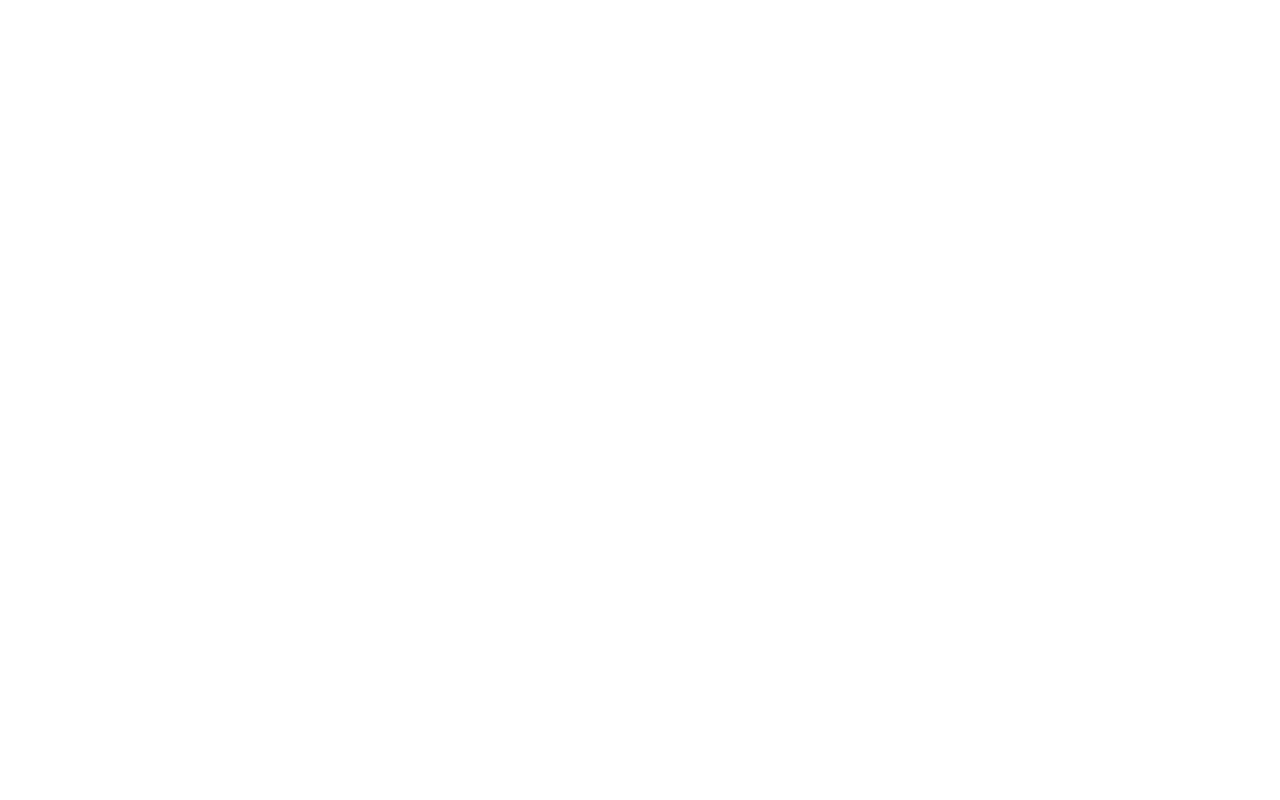
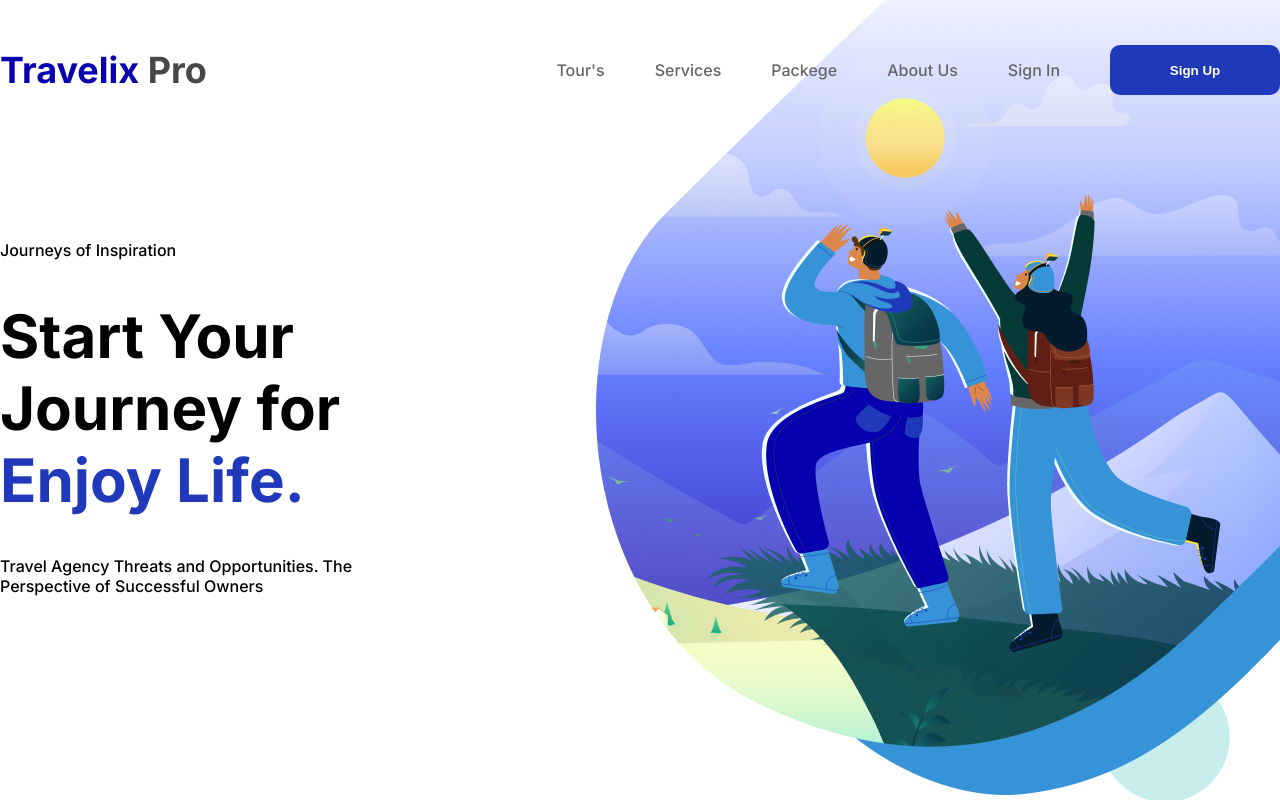
Before and after one commit to Midengrows1/TravelXpro, a plain HTML site: page index.html in a window 1280 px wide. Drawn offline with Linux system fonts and the light colour scheme.

Commit message:
first deploy

```diff
--- a/css/index.scss
+++ b/css/index.scss
@@ -0,0 +1,125 @@
+* {
+  margin: 0;
+  padding: 0;
+  box-sizing: border-box;
+}
+@import url("https://fonts.googleapis.com/css2?family=Inter:wght@500;600;700;800&display=swap");
+$orangecolor01: #db6300;
+$orangecolor02: #ea880f;
+$orangecolor03: #eeaa2b;
+$orangecolor04: #ecc170;
+
+$blueColor01: #0600ae;
+$blueColor02: #1f39ba;
+$blueColor03: #3793d8;
+$blueColor04: #7fc2d6;
+
+$black01: #474747;
+$black02: #666666;
+$black03: #cacaca;
+$black04: #e5e5e5;
+.text01 {
+  font-weight: 700;
+  font-size: 60px;
+}
+.text02 {
+  font-weight: 700;
+  font-size: 36px;
+}
+.text03 {
+  font-weight: 700;
+  font-size: 26px;
+}
+.text04 {
+  font-weight: 700;
+  font-size: 20px;
+}
+.text05 {
+  font-weight: 700;
+  font-size: 16px;
+}
+.text05 {
+  font-weight: 400;
+  font-size: 16px;
+}
+.text06 {
+  font-weight: 400;
+  font-size: 14px;
+}
+.wrapper {
+  width: 100%;
+  height: 100%;
+  font-family: "Inter";
+}
+.wrapper__content {
+  max-width: 1600px;
+  width: 100%;
+  margin: 0 auto;
+}
+.header {
+  width: 100%;
+  height: 140px;
+  display: flex;
+  align-items: center;
+  justify-content: space-between;
+
+  h1 {
+    color: #0600ae;
+
+    span {
+      color: $black01;
+    }
+  }
+}
+.header__links {
+  display: flex;
+  align-items: center;
+  gap: 50px;
+  a {
+    text-decoration: none;
+    color: $black02;
+  }
+}
+
+.default-btn {
+  width: 170px;
+  height: 50px;
+  border-radius: 10px;
+  outline: none;
+  border: none;
+  background-color: $blueColor02;
+  display: inline-block;
+  color: #fff;
+  font-weight: 700;
+}
+.first_bcg {
+  width: 100%;
+  height: 100vh;
+  background-image: url(/assets/Group\ first-screen.png);
+  background-repeat: no-repeat;
+  background-position: top right;
+  //   background-size: cover;
+}
+
+.main {
+  width: 100%;
+  height: 100%;
+}
+.first-screen {
+  width: 40%;
+  padding: 100px 0;
+  display: flex;
+  justify-content: center;
+  flex-direction: column;
+  &-content {
+    display: flex;
+    flex-direction: column;
+    gap: 40px;
+    span {
+      color: $blueColor02;
+    }
+    p {
+      padding-right:  100px;
+    }
+  }
+}
--- a/index.html
+++ b/index.html
@@ -1,14 +1,46 @@
 <!DOCTYPE html>
 <html lang="en">
   <head>
-    <meta charset="UTF-8">
-    <meta http-equiv="X-UA-Compatible" content="IE=edge">
-    <meta name="viewport" content="width=device-width, initial-scale=1.0">
+    <meta charset="UTF-8" />
+    <meta http-equiv="X-UA-Compatible" content="IE=edge" />
+    <meta name="viewport" content="width=device-width, initial-scale=1.0" />
     <title>TravelXpro</title>
+    <link rel="stylesheet" href="./css/index.css" />
   </head>
   <body>
+    <section class="first_bcg">
       <div class="wrapper">
-
+        <div class="wrapper__content">
+          <header class="header">
+            <h1 class="text02">Travelix <span>Pro</span></h1>
+            <div class="header__right">
+              <nav class="header__links">
+                <a href="#" class="text05">Tour's</a>
+                <a href="#" class="text05">Services</a>
+                <a href="#" class="text05">Packege</a>
+                <a href="#" class="text05">About Us</a>
+                <a href="#" class="text05">Sign In</a>
+                <button class="default-btn">Sign Up</button>
+              </nav>
             </div>
+          </header>
+          <main class="main">
+            <section class="first-screen">
+              <div class="first-screen-content">
+                <p class="text05">Journeys of Inspiration</p>
+                <h1 class="text01">
+                  Start Your Journey for <span>Enjoy Life.</span>
+                </h1>
+                <p>
+                  Travel Agency Threats and Opportunities. The Perspective of
+                  Successful Owners
+                </p>
+              </div>
+              <div class="first-screen-details"></div>
+            </section>
+          </main>
+        </div>
+      </div>
+    </section>
   </body>
 </html>
```
Also changed, not shown: assets/Group first-screen.png (added), css/index.css, 1 other file. Lines whose indentation alone changed are shown as unchanged.
